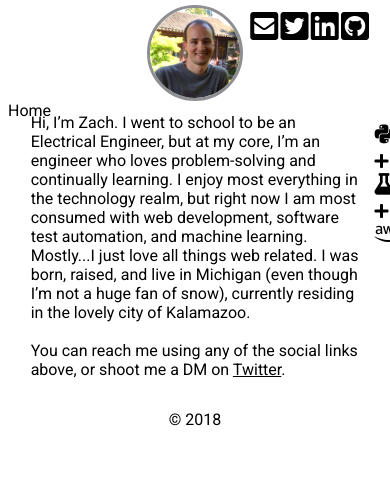
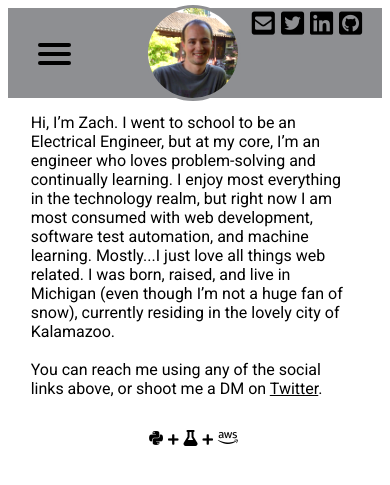
Before and after one commit to zkhudson/flask_site, a Flask app: page / in a window 390 px wide. Shown: the top 485 px of the page. Run offline with Flask 2, Linux system fonts and the light colour scheme; some libraries are stand-ins or nearby versions.

Commit message:
Site layout enhancements
- Improved "hamburger" menu layout
- Google analytics scripting added to <head>
- Added additional <meta> tags
- Improved styling and layout

```diff
--- a/web_app/templates/layout.html
+++ b/web_app/templates/layout.html
@@ -1,47 +1,75 @@
 <!DOCTYPE html>
 <html>
     <head>
+        <!-- Global site tag (gtag.js) - Google Analytics -->
+        <script
+            async src="https://www.googletagmanager.com/gtag/js?id=UA-5191034-5">
+        </script>
+        <script>
+            window.dataLayer = window.dataLayer || [];
+            function gtag(){dataLayer.push(arguments);}
+            gtag('js', new Date());
+            gtag('config', 'UA-5191034-5');
+        </script>
         <meta charset="utf-8" />
         <title>{% block title %}{% endblock %}</title>
         <link rel="stylesheet" type="text/css" href="{{ url_for('static', filename='site.css')}}" />
-        <link href="https://fonts.googleapis.com/css?family=Roboto" rel="stylesheet">
-        <link rel="stylesheet" href="https://use.fontawesome.com/releases/v5.5.0/css/all.css" integrity="sha384-B4dIYHKNBt8Bc12p+WXckhzcICo0wtJAoU8YZTY5qE0Id1GSseTk6S+L3BlXeVIU" crossorigin="anonymous">
+        <link href="https://fonts.googleapis.com/css?family=Roboto" rel="stylesheet"/>
+        <link rel="stylesheet" href="https://use.fontawesome.com/releases/v5.5.0/css/all.css" integrity="sha384-B4dIYHKNBt8Bc12p+WXckhzcICo0wtJAoU8YZTY5qE0Id1GSseTk6S+L3BlXeVIU" crossorigin="anonymous"/>
+        <link rel="stylesheet" href="{{ url_for('pygments_css') }}"/>
+        <meta charset="utf-8"/>
+        <meta name="viewport" content="width=device-width, initial-scale=1, shrink-to-fit=no"/>
+        <meta name="description" content="Software QA, Software Developer, Machine Learning, User Experience (UX), and Apple fanboy" />
+        <meta property='og:image' content="//static/zach.jpg"/>
+        <meta property='og:description' content="Zach's little spot on the web"/>
     </head>
 
     <body>
         <div class="grid-layout">
-            <div class="header"></div>
-            <div class="left-sidebar"></div>
-            <nav>
-                <a href="{{ url_for('home') }}" class="home hvr-underline-from-center">Home</a>
-            </nav>
+           <header>
+                <nav role="navigation">
+                <div class="hamburger-menu">
+                    <input type="checkbox"/>
+
+                    <span></span>
+                    <span></span>
+                    <span></span>
+
+                    <ul class="menu" hidden>
+                        <p id="menu-name"><strong>Zach Hudson</strong></p>
+                        <a href="/"><li>Home</li></a>
+                        <a href="/about/"><li>About</li></a>
+                        <a href="/work/"><li>Work</li></a>
+                        <a href="/blog/"><li>Blog</li></a>
+                    </ul>
+                </div>
+                </nav>
+           </header>
 
             <div class="image-cropper">
-                <img src="{{url_for('static', filename='zach.jpg')}}" alt="Zach" class="profile-pic">
+                <img src="{{url_for('static', filename='zach.jpg')}}" alt="Zach" class="profile-pic"/>
             </div>
 
             <div class="social-link">
-                <i class="name">
-                    <p><strong>Zach Hudson</strong></p>
-                </i>
+                <p class="name"><strong>Zach Hudson</strong></p>
 
                 <div class="horizontal-line"></div>
 
                 <div class="social-icons">
-                <a href="mailto:zkhudson@gmail.com">
-                    <i class="fas fa-envelope-square" style="font-size: 2rem;"></i>
+                <a href="mailto:zach@zkhudson.com">
+                    <i id="email" class="fas fa-envelope-square"></i>
                 </a>
 
                 <a href="https://twitter.com/zkhudson">
-                    <i class="fab fa-twitter-square" style="font-size: 2rem;"></i>
+                    <i id="twitter" class="fab fa-twitter-square"></i>
                 </a>
 
                 <a href="https://www.linkedin.com/in/zachhudson/">
-                    <i class="fab fa-linkedin" style="font-size: 2rem;"></i>
+                    <i id="linkedin" class="fab fa-linkedin"></i>
                 </a>
 
                 <a href="https://github.com/zkhudson">
-                    <i class="fab fa-github-square" style="font-size: 2rem;"></i>
+                    <i id="github" class="fab fa-github-square"></i>
                 </a>
                 </div>
             </div>
@@ -51,15 +79,14 @@
             </div>
             <div class="footer">
                 <footer>
-                    <p class="copyright">&copy; 2018</p>
+                    <p>
+                    <i class="fab fa-python" id="built-logo"></i>
+                    <i class="fas fa-plus" id="plus-sign"></i>
+                    <i class="fas fa-flask" id="built-logo"></i>
+                    <i class="fas fa-plus" id="plus-sign"></i>
+                    <i class="fab fa-aws" id="built-logo"></i>
+                    </p>
                 </footer>
-            </div>
-
-            <div class="built-with" style="font-size: 1.35rem;">
-                <p>
-                    <i class="fab fa-python"></i>  <i class="fas fa-plus" style="font-size: 1rem;"></i>
-                    <i class="fas fa-flask"></i>  <i class="fas fa-plus" style="font-size: 1rem;"></i>  <i class="fab fa-aws"></i>
-                </p>
             </div>
         </div>
     </body>
```
